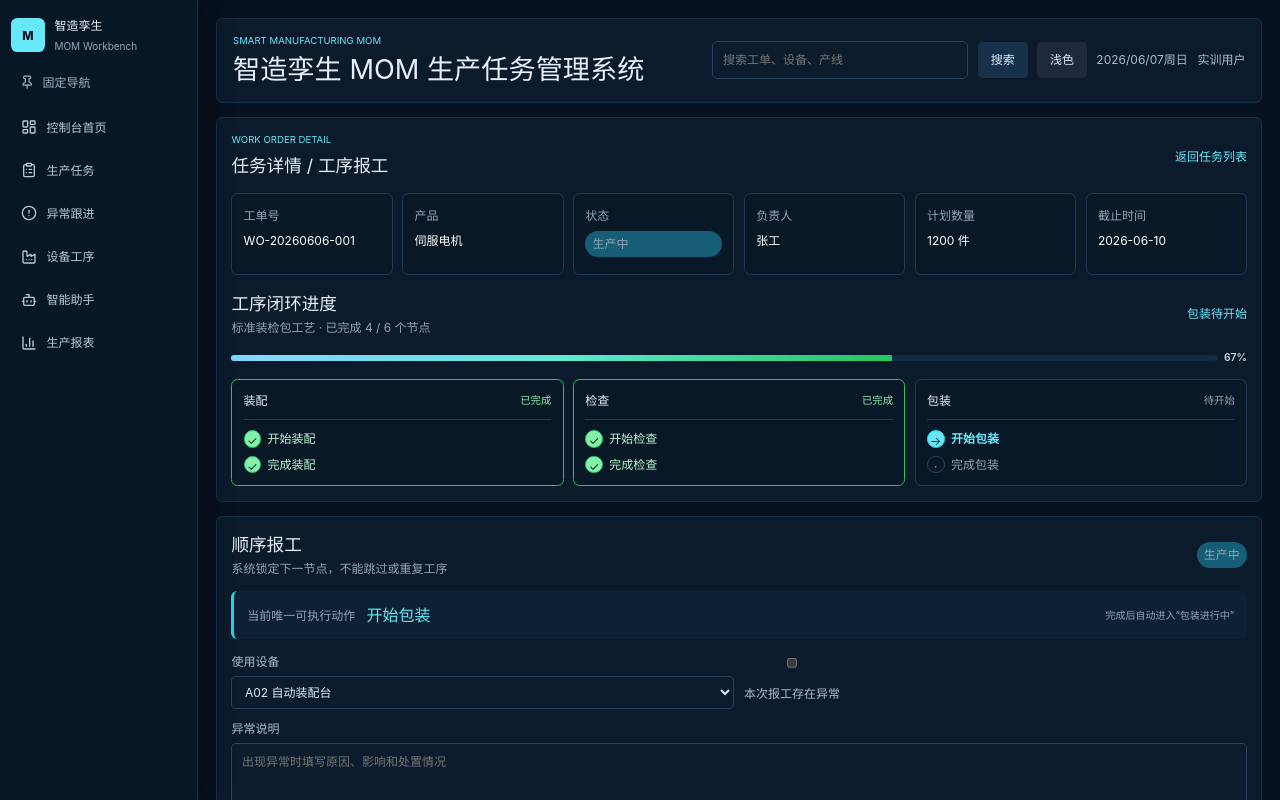
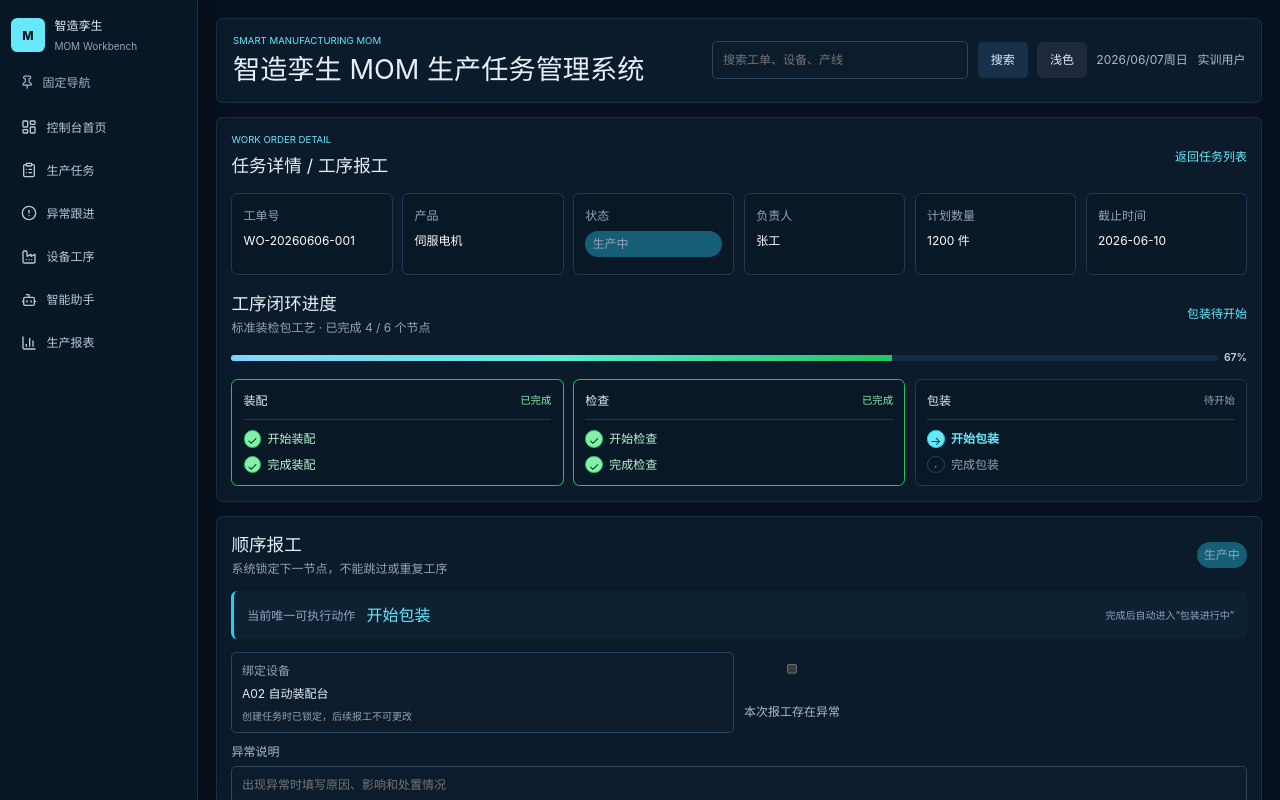
Before and after one commit to h1czvk0/smart-mom, a Vue app: page /tasks/WO-20260606-001 in a window 1280 px wide. Shown: the top 800 px of the page. Built offline with nearby package versions, Linux system fonts and the light colour scheme.

Commit message:
锁定任务报工绑定设备

```diff
--- a/src/assets/main.css
+++ b/src/assets/main.css
@@ -1699,6 +1699,24 @@ td small {
 
 .workflow-report-form .workflow-form-wide {
   grid-column: 1 / -1;
+}
+
+.locked-device {
+  display: grid;
+  gap: 5px;
+  border: 1px solid #28445f;
+  border-radius: 6px;
+  padding: 10px 12px;
+  background: #0c1c2d;
+}
+
+.locked-device span,
+.locked-device small {
+  color: #91a4b8;
+}
+
+.locked-device strong {
+  color: #e7eef8;
 }
 
 .workflow-report-form > button {
@@ -2124,6 +2142,20 @@ td small {
   color: #52677e;
 }
 
+[data-theme='light'] .locked-device {
+  border-color: #b9c7d6;
+  background: #f8fbfd;
+}
+
+[data-theme='light'] .locked-device span,
+[data-theme='light'] .locked-device small {
+  color: #52677e;
+}
+
+[data-theme='light'] .locked-device strong {
+  color: #152336;
+}
+
 [data-theme='light'] .ai-summary,
 [data-theme='light'] .chat-bubble,
 [data-theme='light'] .markdown-summary p,
--- a/src/stores/productionStore.js
+++ b/src/stores/productionStore.js
@@ -240,8 +240,6 @@ export function submitTaskReport(taskId, payload) {
     throw new Error('异常报工必须填写异常说明。')
   }
 
-  task.device = payload.device || task.device
-
   if (payload.abnormal) {
     task.status = '异常'
     task.abnormalType = abnormalText
--- a/src/views/TaskDetailView.vue
+++ b/src/views/TaskDetailView.vue
@@ -16,7 +16,6 @@ import {
 const route = useRoute()
 const task = computed(() => findTaskById(route.params.id) ?? productionState.tasks[0])
 const form = reactive({
-  device: '',
   abnormal: false,
   abnormalText: '',
   remark: '',
@@ -26,8 +25,7 @@ const messageType = ref('success')
 
 watch(
   task,
-  (current) => {
-    form.device = current.device
+  () => {
     form.abnormal = false
     form.abnormalText = ''
     form.remark = ''
@@ -38,9 +36,6 @@ watch(
 const nextAction = computed(() => getNextWorkflowAction(task.value))
 const taskRecords = computed(() =>
   productionState.reportRecords.filter((record) => record.taskId === task.value.id),
-)
-const availableDevices = computed(() =>
-  productionState.devices.filter((device) => device.line === task.value.line),
 )
 const processTimeline = computed(() =>
   workflowStages.map((stage, stageIndex) => ({
@@ -185,14 +180,11 @@ function setMessage(text, type) {
       </div>
 
       <form class="report-form workflow-report-form" @submit.prevent="submitReport">
-        <label>
-          使用设备
-          <select v-model="form.device" :disabled="!nextAction">
-            <option v-for="device in availableDevices" :key="device.code" :value="`${device.code} ${device.name}`">
-              {{ device.code }} {{ device.name }}
-            </option>
-          </select>
-        </label>
+        <div class="locked-device">
+          <span>绑定设备</span>
+          <strong>{{ task.device }}</strong>
+          <small>创建任务时已锁定，后续报工不可更改</small>
+        </div>
         <label class="check-inline">
           <input v-model="form.abnormal" type="checkbox" :disabled="!nextAction" />
           本次报工存在异常
--- a/src/views/TaskListView.vue
+++ b/src/views/TaskListView.vue
@@ -157,7 +157,7 @@ function resetFilters() {
           </select>
         </label>
         <label>
-          首选设备
+          绑定设备
           <select v-model="createForm.device" required>
             <option v-for="device in availableDevices" :key="device.code" :value="`${device.code} ${device.name}`">
               {{ device.code }} {{ device.name }}
```
